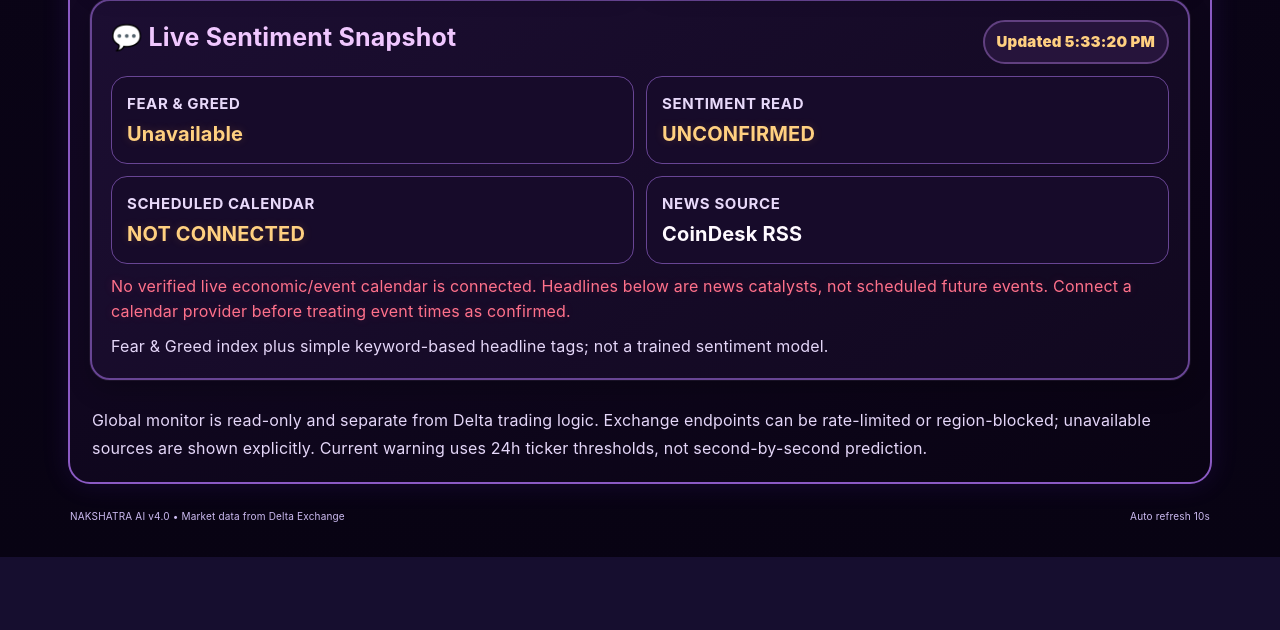
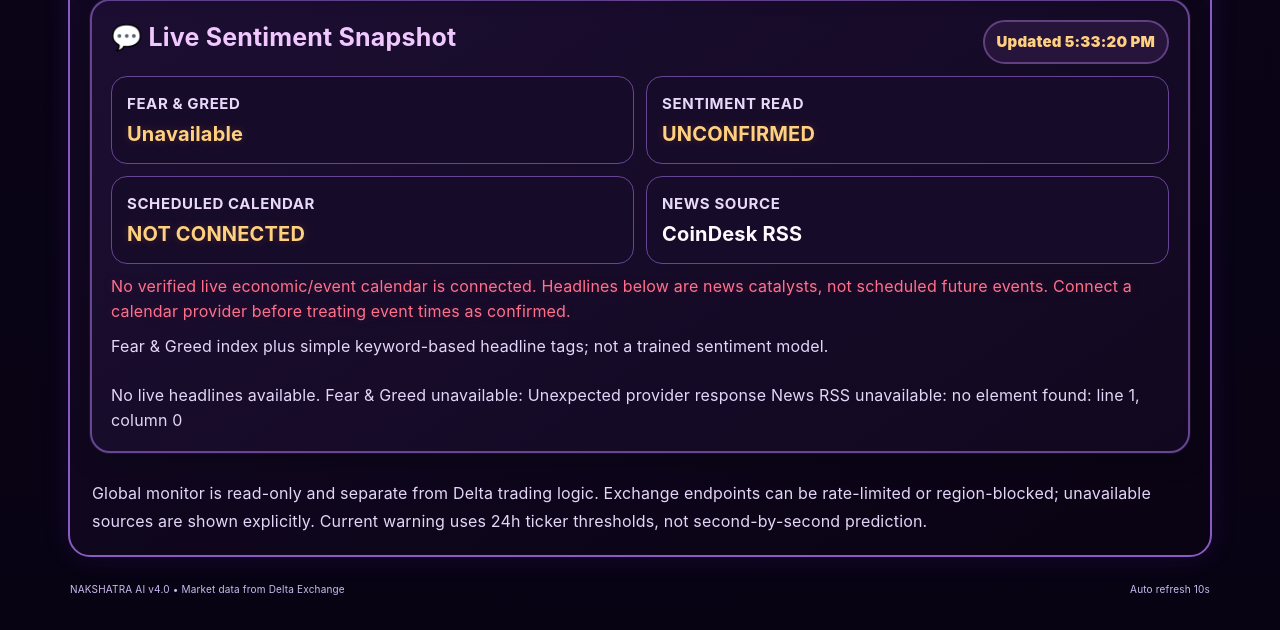
Before and after one commit to ansh9999999/NAKSHATRA-AI-CRYPTO, a FastAPI app: page / in a window 1280 px wide. Shown: the part 5717-6347 px from the top of the page. Before the commit the page ends 6274 px from the top, so only its background shows below. Run offline with FastAPI, Linux system fonts and the light colour scheme; data that the repository does not hold is empty.

Commit message:
Add files via upload

```diff
--- a/templates/dashboard.html
+++ b/templates/dashboard.html
@@ -3,7 +3,7 @@
 <head>
 <meta charset="utf-8"><meta name="viewport" content="width=device-width,initial-scale=1,viewport-fit=cover">
 <title>NAKSHATRA AI v4.0</title>
-<link rel="stylesheet" href="/static/style.css?v=6.6.0">
+<link rel="stylesheet" href="/static/style.css?v=6.7.0">
 </head>
 <body><div class="container">
 <header class="topbar">
@@ -39,7 +39,7 @@
 
 <section class="card option-card"><div class="section-head"><div><h2>📊 Crypto Option Chain Analysis <small>(Top 5 OI)</small></h2><small id="optionNote">Live Delta option positioning</small></div><div class="option-head-right"><span id="optionStatus">—</span><span id="expiry">Expiry —</span></div></div><div class="option-overview"><div><small>PCR OI</small><b id="pcrOi">—</b></div><div><small>PCR VOL</small><b id="pcrVol">—</b></div><div><small>ATM</small><b id="atm">—</b></div><div><small>MAX PAIN</small><b id="maxPain">—</b></div><div><small>SUPPORT</small><b id="support">—</b></div><div><small>RESISTANCE</small><b id="resistance">—</b></div><div class="option-view"><small>OPTION CHAIN VIEW</small><b id="optionView">—</b><span id="optionViewReason">—</span></div></div><div class="option-view"><small>CALL / PUT VOLUME BIAS</small><b id="callPutVolumeBias">UNAVAILABLE</b><span id="callPutVolumeEffect">Waiting for option-volume fields from the selected exchange feed.</span></div><div class="top5-grid"><div class="top5 calls"><h3>Top 5 Call OI <span>(Resistance)</span></h3><table><thead><tr><th>#</th><th>Strike</th><th>CE OI</th><th>CE LTP</th><th>ΔOI</th></tr></thead><tbody id="topCalls"></tbody></table></div><div class="top5 puts"><h3>Top 5 Put OI <span>(Support)</span></h3><table><thead><tr><th>#</th><th>Strike</th><th>PE OI</th><th>PE LTP</th><th>ΔOI</th></tr></thead><tbody id="topPuts"></tbody></table></div></div></section>
 
-<section class="split-grid"><section class="card"><div class="section-head"><h2>🗓 Next Market Catalyst (IST)</h2><span id="eventRisk">NORMAL</span></div><div id="catalyst" class="catalyst"></div><div class="news-note" id="eventDisclaimer"></div></section><section class="card"><div class="section-head"><h2>🎯 Why AI Says <span id="whyDecision">WAIT</span></h2><span id="agreementMini2">—</span></div><div id="reasons" class="reason-list"></div></section></section>
+<section class="split-grid"><section class="card"><div class="section-head"><h2>🗓 Next Market Catalyst (IST)</h2><span id="eventRisk">NORMAL</span></div><div id="catalyst" class="catalyst"></div><div class="news-note" id="eventDisclaimer"></div></section><section class="card"><div class="section-head"><h2>🎯 Why AI Says <span id="whyDecision">WAIT</span></h2><span id="agreementMini2">—</span></div><div id="reasons" class="reason-list"></div><div id="decisionConflict" class="decision-conflict" hidden></div></section></section>
 </div>
 <aside class="side-col">
 <section class="card compact"><h2>Signal Factors</h2><div class="factor-list"><div><span>Technical</span><b id="moduleTechnical">—</b></div><div><span>Options</span><b id="moduleOption">—</b></div><div><span>Astrology</span><b id="moduleAstrology2">—</b></div><div><span>Numerology</span><b id="moduleNumerology2">—</b></div></div></section>
@@ -64,8 +64,8 @@
     <section class="global-card"><div class="global-card-head"><h3>💥 Liquidation & Squeeze Risk</h3><span id="gmLiqBias" class="gm-pill sideways">UNCONFIRMED</span></div><strong id="gmSqueeze" class="gm-alert-title">Liquidation stream not connected</strong><p id="gmLiqNote" class="gm-note">A squeeze requires forced liquidations plus price/positioning evidence. Without a live liquidation stream, direction is unconfirmed—not zero risk.</p></section>
     <section class="global-card"><div class="global-card-head"><h3>🎯 AI Sudden-Move Probability</h3><span id="gmProbabilityStatus" class="gm-pill sideways">Not calibrated</span></div><div class="gm-probability"><div><small>Sudden-move risk score (not probability)</small><b id="gmRiskScore">—</b></div><div><small>Direction bias</small><b id="gmDirectionBias">—</b></div></div><p id="gmProbabilityNote" class="gm-note">Risk score will be based on 24h movement, exchange spread and provider agreement. It is not a calibrated probability of price going up or down.</p></section>
   </div>
-  <section class="global-card"><div class="global-card-head"><h3>💬 Live Sentiment Snapshot</h3><span id="gmNewsUpdated" class="gm-pill sideways">Connecting…</span></div><div class="gm-kpis"><div><small>Fear & Greed</small><b id="gmFearGreed">Loading…</b></div><div><small>Sentiment read</small><b id="gmFearBias">—</b></div><div><small>Scheduled calendar</small><b id="gmCalendarStatus">Not connected</b></div><div><small>News source</small><b>CoinDesk RSS</b></div></div><p id="gmCalendarNote" class="gm-note">Calendar events are not confirmed until a verified calendar feed is connected.</p><p id="gmNewsMethod" class="gm-note">Headline direction is a keyword hint, not an AI-verified causal conclusion.</p></section>
+  <section class="global-card"><div class="global-card-head"><h3>💬 Live Sentiment Snapshot</h3><span id="gmNewsUpdated" class="gm-pill sideways">Connecting…</span></div><div class="gm-kpis"><div><small>Fear & Greed</small><b id="gmFearGreed">Loading…</b></div><div><small>Sentiment read</small><b id="gmFearBias">—</b></div><div><small>Scheduled calendar</small><b id="gmCalendarStatus">Not connected</b></div><div><small>News source</small><b>CoinDesk RSS</b></div></div><p id="gmCalendarNote" class="gm-note">Calendar events are not confirmed until a verified calendar feed is connected.</p><p id="gmNewsMethod" class="gm-note">Headline direction is a keyword hint, not an AI-verified causal conclusion.</p><div id="gmHeadlines" class="gm-headlines"></div></section>
   <div class="global-footnote">Global monitor is read-only and separate from Delta trading logic. Exchange endpoints can be rate-limited or region-blocked; unavailable sources are shown explicitly. Current warning uses 24h ticker thresholds, not second-by-second prediction.</div>
 </section>
 <footer><span>NAKSHATRA AI v4.0 • Market data from Delta Exchange</span><span>Auto refresh 10s</span></footer>
-</div><script src="/static/app.js?v=6.6.0"></script><link rel="stylesheet" href="/static/global-market.css?v=6.3.0"><script src="/static/global-market.js?v=6.5.0"></script></body></html>
+</div><script src="/static/app.js?v=6.7.0"></script><link rel="stylesheet" href="/static/global-market.css?v=6.7.0"><script src="/static/global-market.js?v=6.7.0"></script></body></html>
```
